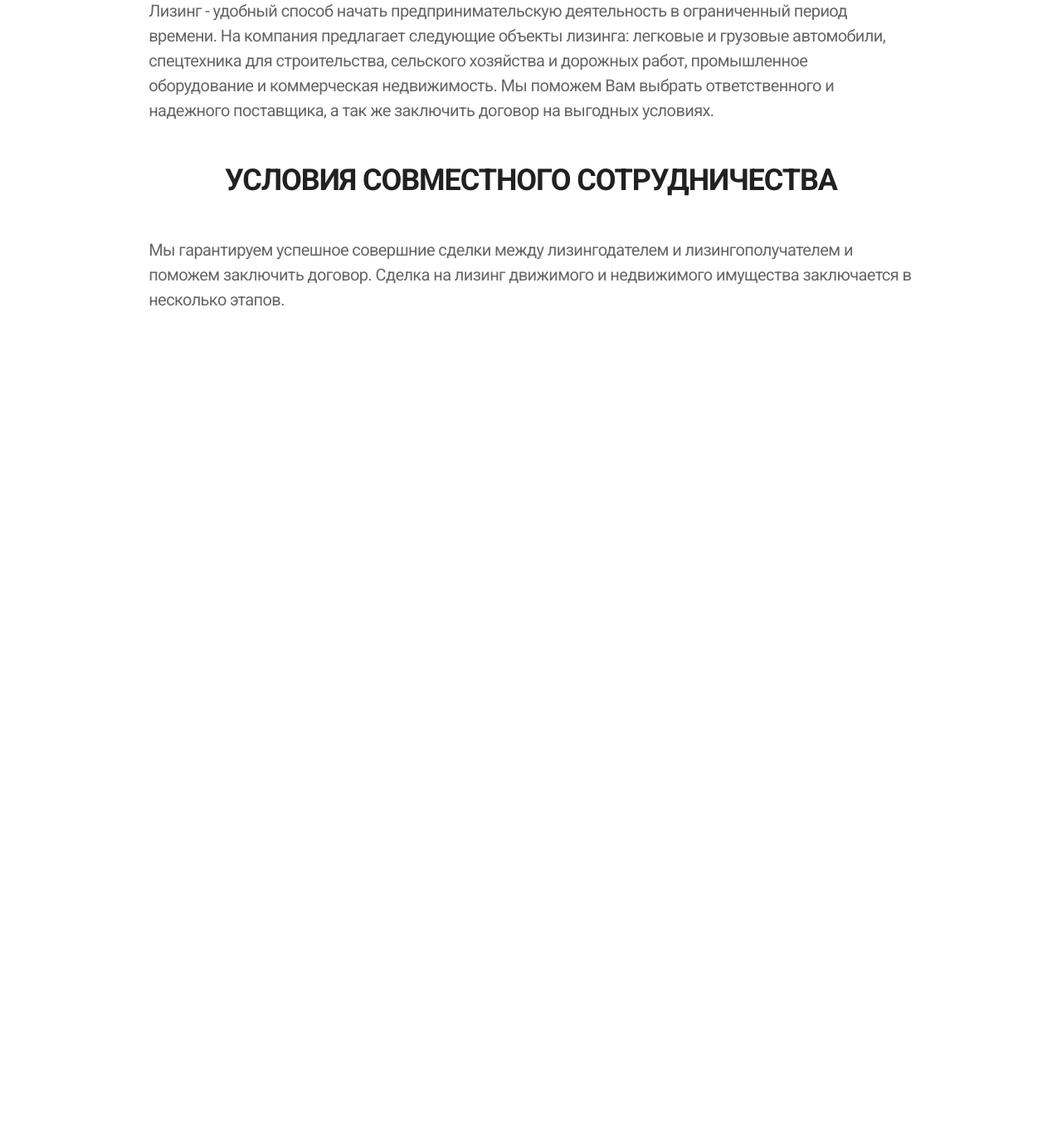
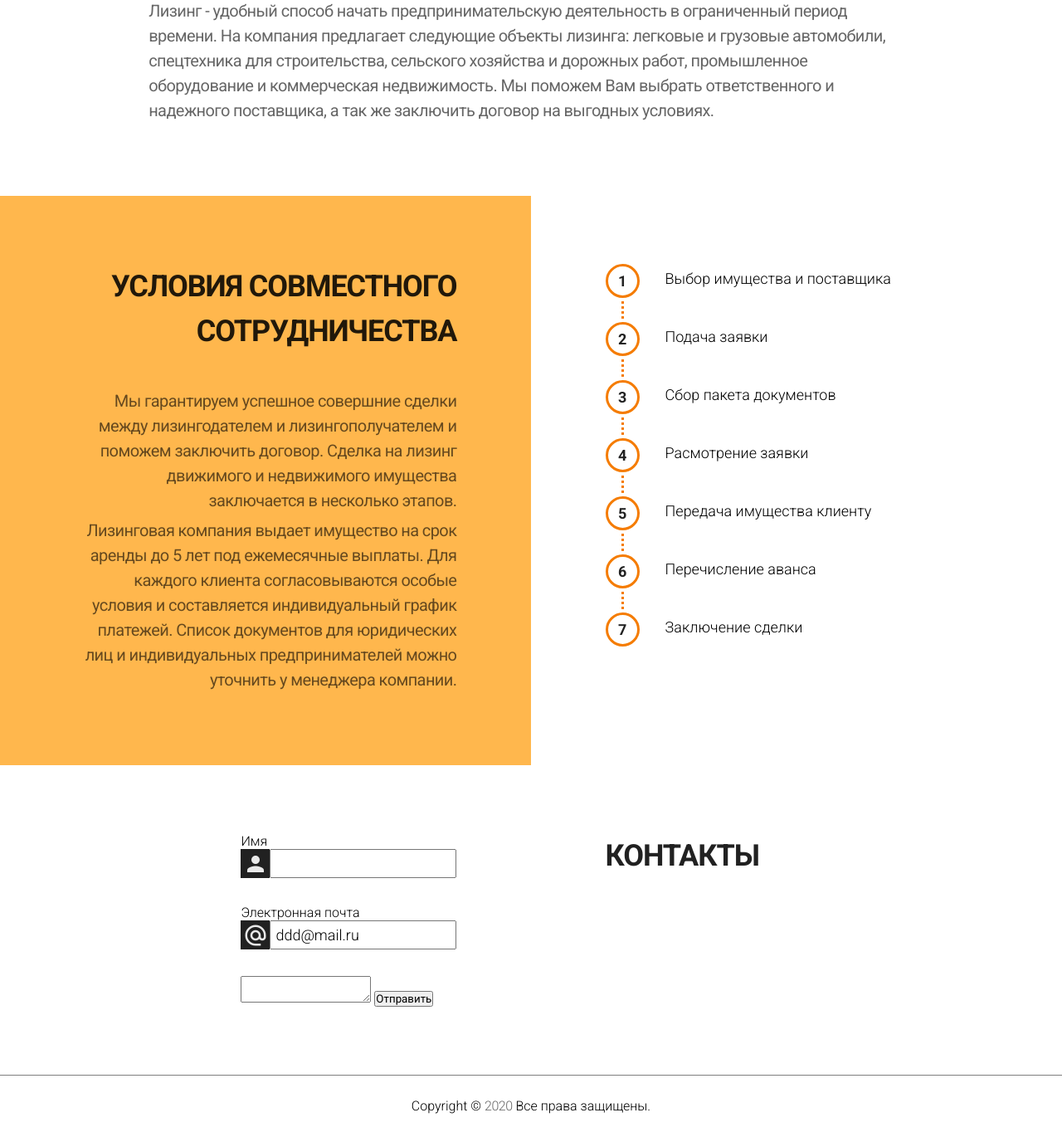
Before and after one commit to GitiCat/leasing-web-site, a PHP site: page / in a window 1280 px wide. Shown: the part 1508-2878 px from the top of the page at 83% size. Before the commit the page ends 1877 px from the top, so only its background shows below. Run offline with PHP 8.4, Linux system fonts and the light colour scheme; data that the repository does not hold is empty; some libraries are stand-ins or nearby versions.

Commit message:
create components

```diff
--- a/public/scripts/scripts.js
+++ b/public/scripts/scripts.js
@@ -1,6 +1,18 @@
-document.addEventListener("DOMContentLoaded", (e) => {
+document.addEventListener("DOMContentLoaded", () => {
     scrollToElement("to-down", "content");
+    setCurrentTime();
 });
+
+/**
+ * Set current time to copyright
+ */
+function setCurrentTime() {
+    var date = new Date();
+    var year = date.getFullYear();
+
+    var copy = document.getElementById("copy-date");
+    copy.innerHTML = year;
+}
 
 /**
  * Scrilling to the specified item
@@ -11,7 +23,7 @@ function scrollToElement(performed, toElement) {
     var perfObj = document.getElementById(performed);
     var toElemObj = document.getElementById(toElement);
 
-    perfObj.addEventListener("onclick", (e) => {
+    perfObj.addEventListener("click", (e) => {
         toElemObj.scrollIntoView({
             block: "start",
             behavior: "smooth"
--- a/public/styles/styles.css
+++ b/public/styles/styles.css
@@ -292,3 +292,135 @@ p, span {
     width: 79%;
     padding-right: 12%;
 }
+
+/* content conditions specific styles */
+.container.conditions .block:first-child {
+    background-color: #FFB74D;
+}
+
+.container.conditions .block:first-child .title h1,
+.container.conditions .block:first-child .descriptor {
+    text-align: right;
+}
+
+.container.conditions ol {
+	list-style-type: none;
+	counter-reset: num;
+	position: relative;
+	margin: 0 0 0 72px;
+	padding: 0;
+}
+
+.container.conditions ol li {
+	position: relative;
+	margin: 0;
+	padding: 0 0 35px 0;
+    line-height: 35px;
+
+    font-size: 18px;
+    font-weight: 300;
+}
+
+.container.conditions ol li:after {
+	content: counter(num);
+	counter-increment: num;
+	display: inline-block;
+	position: absolute;
+	top: 0;
+	left: -72px;
+	width: 35px;
+	height: 35px;
+	line-height: 35px;
+	background: transparent;
+    color: rgba(0,0,0,.87);
+    font-weight: 700;
+	text-align: center;
+	font-size: 18px;
+	border-radius: 50%;
+	border: 3px solid #F57C00;
+}
+
+.container.conditions ol li:before {
+	content: '';
+	position: absolute;
+	top: 45px;
+	bottom: 4px;
+	left: -53px;
+	width: 1px;
+	border-left: 3px dotted #F57C00;
+}
+
+.container.conditions ol li:last-child:before {
+	display: none;
+}
+
+.copy {
+    display: block;
+    width: 100%;
+    text-align: center;
+    padding: 25px 0px;
+
+    border-top-width: 1px;
+    border-top-style: solid;
+    border-top-color: rgba(0, 0, 0, .5);
+}
+
+.copy,
+.copy #copy-date {
+    font-size: 16px;
+    font-weight: 300;
+    text-transform: none;
+}
+
+/* content contacts specific styles */
+.container.contacts .title {
+    text-align: left;
+}
+
+.container.contacts .block:first-child {
+    text-align: right;
+}
+
+.container.contacts form {
+    display: inline-block;
+    position: relative;
+    text-align: left;
+}
+
+.container.contacts form .data {
+    display: block;
+    position: relative;
+    margin-bottom: 32px;
+}
+
+.container.contacts form .data label {
+    font-weight: 300;
+    font-size: 16px;
+}
+
+.container.contacts form .data .input-block {
+    position: relative;
+    display: table;
+    vertical-align: middle;
+}
+
+.container.contacts form .data .input-block i {
+    display: table-cell;
+    vertical-align: middle;
+    text-align: center;
+    width: 35px;
+    height: 35px;
+    font-size: 30px;
+    color: rgba(255, 255, 255, .9);
+    background-color: rgba(0,0,0,.87);
+}
+
+.container.contacts form .data .input-block input {
+    display: table-cell;
+    width: 225px;
+    height: 35px;
+
+    font-size: 18px;
+    font-weight: 300;
+    padding: 0 5px;
+}
--- /dev/null
+++ b/src/views/index/components/conditions.php
@@ -0,0 +1,32 @@
+<div class="container conditions">
+    <div class="block b-line-2">
+        <div class="title">
+            <h1>Условия совместного сотрудничества</h1>
+        </div>
+        <div class="descriptor">
+            <p>
+                Мы гарантируем успешное совершние сделки между лизингодателем и
+                лизингополучателем и поможем заключить договор. Сделка на лизинг
+                движимого и недвижимого имущества заключается в несколько этапов.
+            </p>
+            <p>
+                Лизинговая компания выдает имущество на срок аренды до 5 лет под
+                ежемесячные выплаты. Для каждого клиента согласовываются особые
+                условия и составляется индивидуальный график платежей. Список
+                документов для юридических лиц и индивидуальных предпринимателей
+                можно уточнить у менеджера компании.
+            </p>
+        </div>
+    </div>
+    <div class="block b-line-2">
+        <ol>
+            <li>Выбор имущества и поставщика</li>
+            <li>Подача заявки</li>
+            <li>Сбор пакета документов</li>
+            <li>Расмотрение заявки</li>
+            <li>Передача имущества клиенту</li>
+            <li>Перечисление аванса</li>
+            <li>Заключение сделки</li>
+        </ol>
+    </div>
+</div>
--- /dev/null
+++ b/src/views/index/components/contacts.php
@@ -0,0 +1,34 @@
+<?php
+
+?>
+
+<div class="container contacts">
+    <div class="block b-line-2">
+        <form action="" method="POST">
+            <div class="data">
+                <label for="name">Имя</label>
+                <div class="input-block">
+                    <i class="material-icons">person</i>
+                    <input type="text" id="name">
+                </div>
+            </div>
+            <div class="data">
+                <label for="email">Электронная почта</label>
+                <div class="input-block">
+                    <i class="material-icons">alternate_email</i>
+                    <input type="text" id="email" value="ddd@mail.ru">
+                </div>
+            </div>
+            <textarea name="message" id="message"></textarea>
+            <input type="submit" value="Отправить">
+        </form>
+    </div>
+    <div class="block b-line-2">
+        <div class="title">
+            <h1>Контакты</h1>
+        </div>
+        <div class="descriptor">
+
+        </div>
+    </div>
+</div>
--- a/src/views/index/components/objects.php
+++ b/src/views/index/components/objects.php
@@ -5,7 +5,7 @@
                 Объекты лизинга
             </h1>
         </div>
-        <div class="descriptor" style="margin-bottom: 42px;">
+        <div class="descriptor">
             <p>
                 На сегодняшний день для получения желаемой вещи для себя или
                 своей семьи одним из самых удобных способов является
@@ -23,15 +23,5 @@
                 надежного поставщика, а так же заключить договор на выгодных условиях.
             </p>
         </div>
-        <div class="title">
-            <h1>Условия совместного сотрудничества</h1>
-        </div>
-        <div class="descriptor">
-            <p>
-                Мы гарантируем успешное совершние сделки между лизингодателем и
-                лизингополучателем и поможем заключить договор. Сделка на лизинг
-                движимого и недвижимого имущества заключается в несколько этапов.
-            </p>
-        </div>
     </div>
 </div>
--- a/src/views/index/index.php
+++ b/src/views/index/index.php
@@ -2,5 +2,7 @@
 
 $components = SITE_PATH . DS . "src" . DS . "views" . DS . "index" . DS . "components" . DS;
 
-require_once($components . "about.php");
-require_once($components . "objects.php");
+require($components . "about.php");
+require($components . "objects.php");
+require($components . "conditions.php");
+require($components . "contacts.php");
--- a/src/views/layouts/layout.php
+++ b/src/views/layouts/layout.php
@@ -4,9 +4,9 @@
 	<meta charset="UTF-8">
 	<meta name="viewport" content="width=device-width, initial-scale=1.0">
 	<title><?= $content["document_name"];?></title>
-	<link href="/public/styles/styles.css" rel="stylesheet" type="text/css"/>
 	<link href="https://fonts.googleapis.com/css?family=Roboto:300,400,500,700&display=swap" rel="stylesheet">
 	<link href="https://fonts.googleapis.com/icon?family=Material+Icons" rel="stylesheet">
+	<link href="/public/styles/styles.css" rel="stylesheet" type="text/css"/>
 </head>
 <body>
 	<!-- Global navigation bar -->
@@ -38,11 +38,11 @@
 
 		<!-- Footer block -->
 		<footer class="footer" id="footer">
-
+			<div class="copy">Copyright &copy; <span id="copy-date"></span> Все права защищены.</div>
 		</footer>
 	</div>
 
 	<!-- Connect main script file -->
-	<script src="/public/scripts/scripts.js"></script>
+	<script src="../../../public/scripts/scripts.js"></script>
 </body>
 </html>
```
